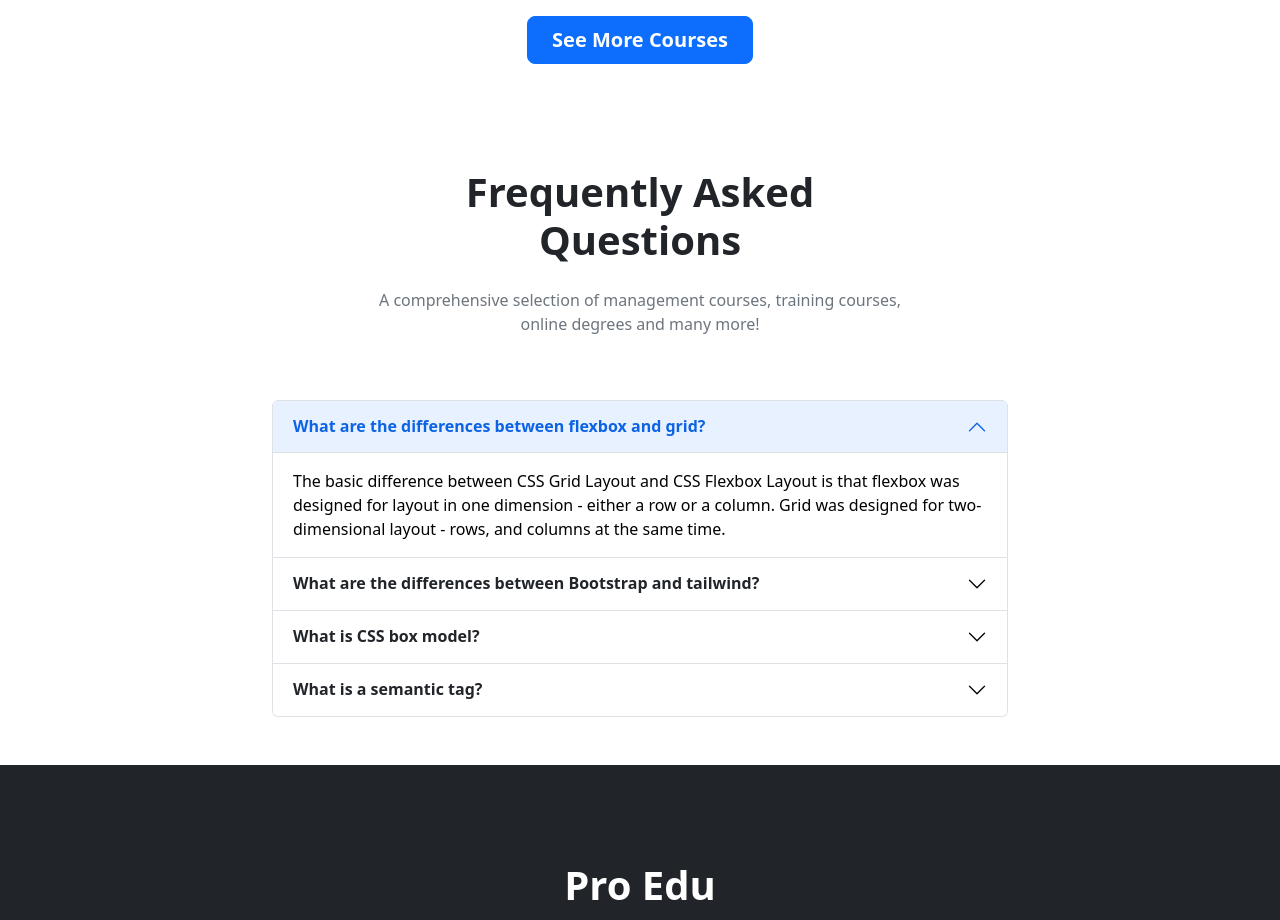
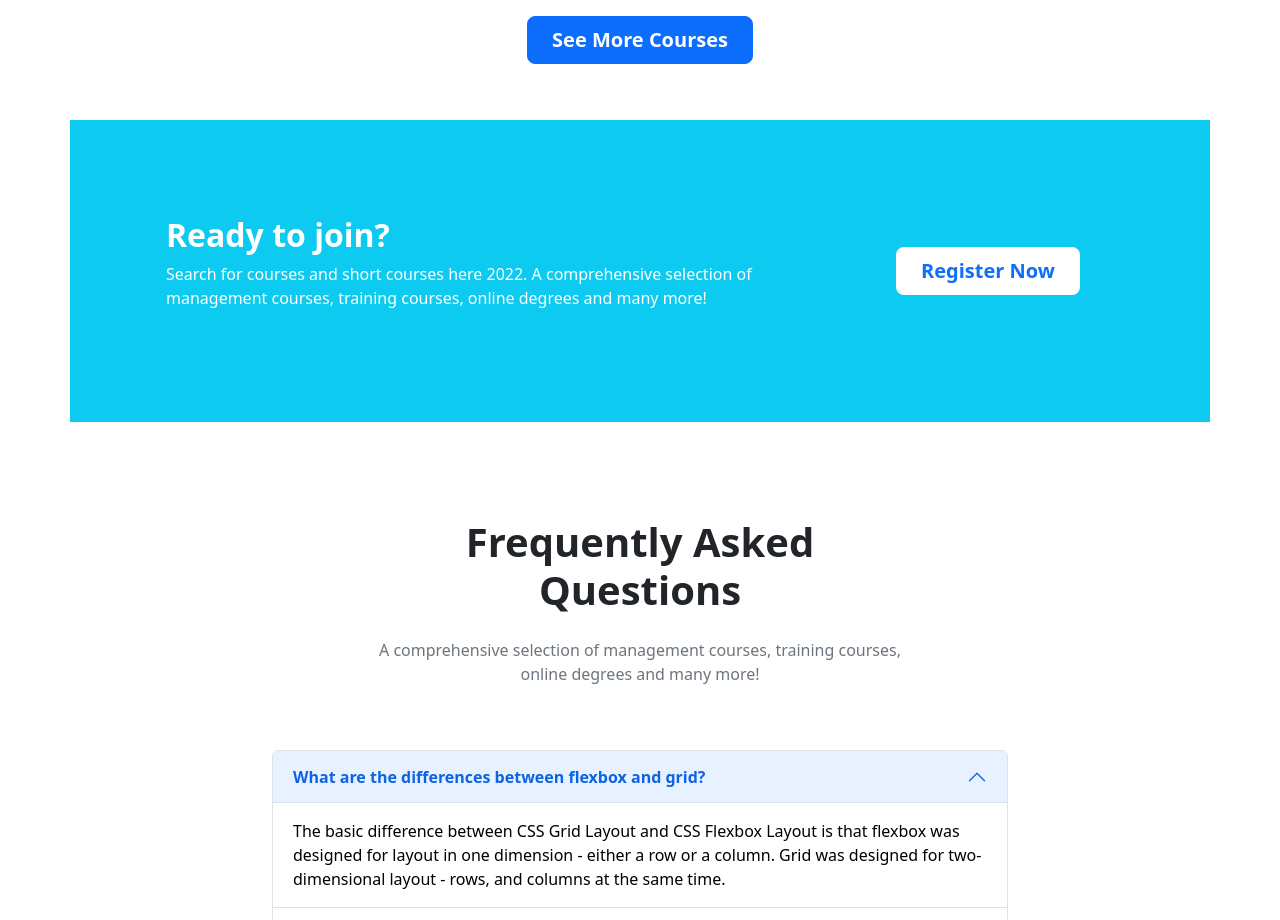
Before and after one commit to AsifAlFattah/EdTech, a plain HTML site: page index.html in a window 1280 px wide. Shown: the part 2063-2983 px from the top of the page. Drawn offline with nearby package versions, Linux system fonts and the light colour scheme.

Commit message:
Registration Section

```diff
--- a/index.html
+++ b/index.html
@@ -4,7 +4,7 @@
     <meta charset="UTF-8">
     <meta http-equiv="X-UA-Compatible" content="IE=edge">
     <meta name="viewport" content="width=device-width, initial-scale=1.0">
-    <title>ED-Tech</title>
+    <title>Pro Edu</title>
     <!-- Bootstrap -->
     <link rel="stylesheet" href="https://cdn.jsdelivr.net/npm/bootstrap@5.2.0/dist/css/bootstrap.min.css">
     <!-- Fontawesome -->
@@ -151,6 +151,20 @@
                 </div>
             </div>
         </section>
+        <!-- Registration Section -->
+        <section class="container bg-info mt-3 my-md-5">
+            <div class="row p-3 p-md-5">
+                <div class="col-12 col-lg-8 p-3 p-lg-5 mx-auto mx-lg-0 text-center text-lg-start">
+                    <h2 class="text-white fw-bold ">Ready to join?</h2>
+                    <p class="text-white">Search for courses and short courses here 2022. A comprehensive selection of management courses, training courses, online degrees and many more!</p>
+                </div>
+                <div class="col-12 col-lg-4 d-flex justify-content-center align-items-center">
+                    <form class="mb-3 mb-lg-0">
+                        <button class="btn bg-white fw-semibold btn-lg px-4 text-primary" type="button">Register Now</button>
+                    </form>
+                </div>
+            </div>
+        </section>
         <!-- Frequently Asked Questions -->
         <section class="container my-5">
             <div class="row">
```
